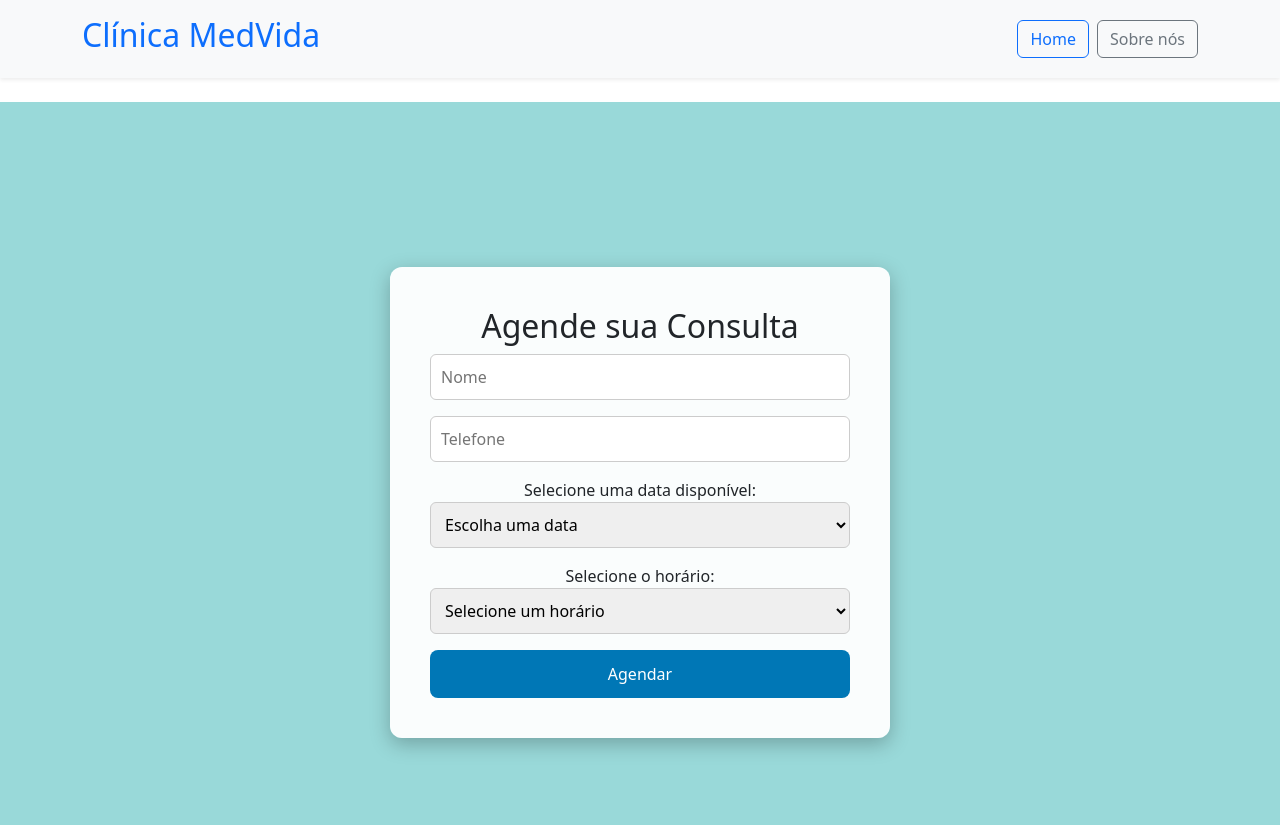
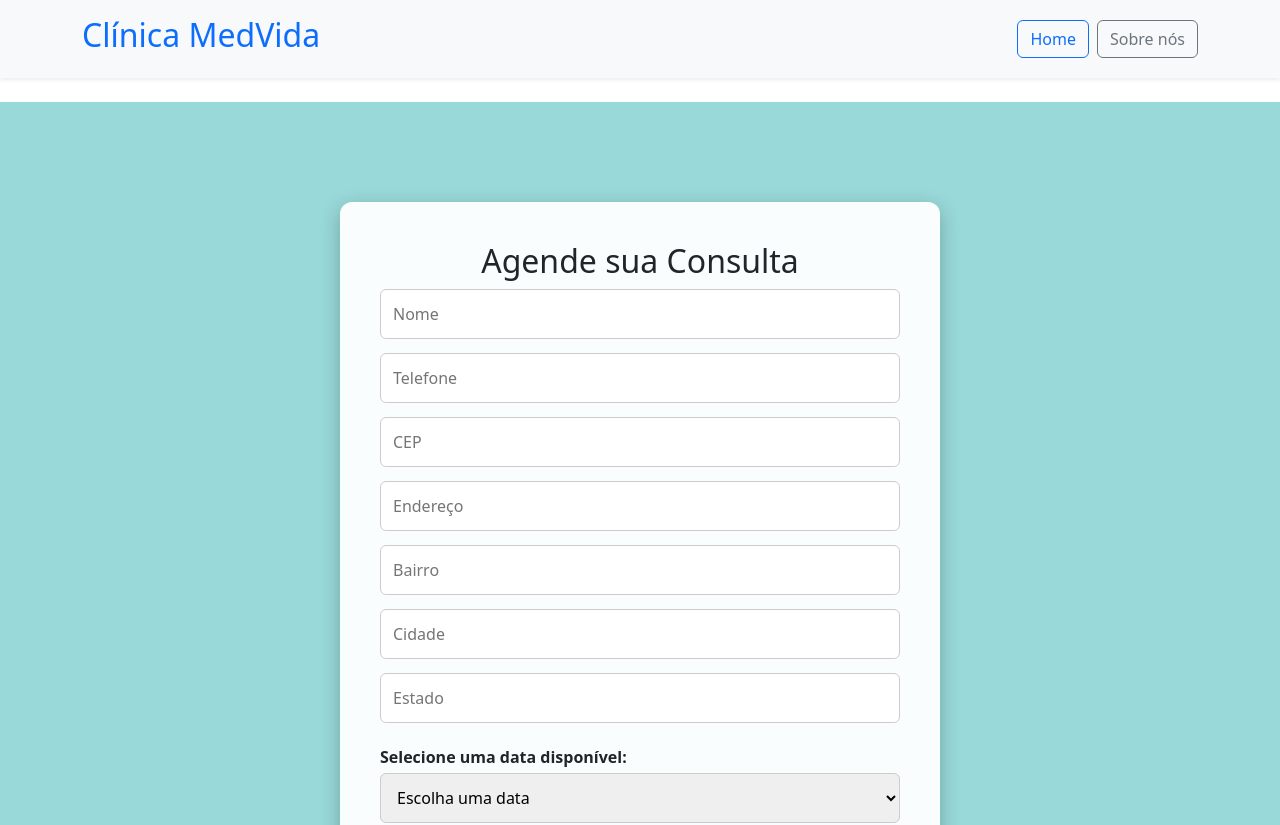
Before and after one commit to albuquerque-raphael/Proj-MedVida, a React (Create React App) app: page /agendamento/1 in a window 1280 px wide. Shown: the top 825 px of the page. Built offline with nearby package versions, Linux system fonts and the light colour scheme.

Commit message:
Integra ViaCEP no formulário de agendamento

```diff
--- a/src/paginas/Agendamento.css
+++ b/src/paginas/Agendamento.css
@@ -5,8 +5,8 @@
   min-height: 100vh;
   display: flex;
   justify-content: center;
-  align-items: center;
-  padding: 60px 20px;
+  align-items: flex-start;
+  padding: 100px 20px 60px;
 }
 
 .formulario-box {
@@ -14,7 +14,7 @@
   padding: 40px;
   border-radius: 12px;
   box-shadow: 0 6px 20px rgba(0, 0, 0, 0.25);
-  max-width: 500px;
+  max-width: 600px;
   width: 100%;
   text-align: center;
 }
@@ -22,16 +22,24 @@
 .formulario input,
 .formulario select {
   width: 100%;
-  padding: 10px;
-  margin-bottom: 16px;
+  padding: 12px;
+  margin-bottom: 14px;
   border-radius: 6px;
   border: 1px solid #ccc;
   font-size: 16px;
+  box-sizing: border-box;
+}
+
+.label-select {
+  display: block;
+  text-align: left;
+  font-weight: bold;
+  margin: 8px 0 4px;
 }
 
 .formulario button {
   width: 100%;
-  padding: 12px;
+  padding: 14px;
   background-color: #0077b6;
   color: white;
   border: none;
@@ -39,6 +47,7 @@
   font-size: 16px;
   cursor: pointer;
   transition: 0.3s;
+  margin-top: 10px;
 }
 
 .formulario button:hover {
@@ -49,4 +58,5 @@
   color: green;
   margin-top: 16px;
   font-weight: bold;
+  font-size: 16px;
 }
--- a/src/paginas/Agendamento.jsx
+++ b/src/paginas/Agendamento.jsx
@@ -7,6 +7,11 @@ function Agendamento() {
   const [formData, setFormData] = useState({
     nome: '',
     telefone: '',
+    cep: '',
+    endereco: '',
+    bairro: '',
+    cidade: '',
+    estado: '',
     data: '',
     horario: ''
   });
@@ -17,18 +22,55 @@ function Agendamento() {
     setFormData({ ...formData, [e.target.name]: e.target.value });
   };
 
+  const handleCepChange = async (e) => {
+    const cep = e.target.value.replace(/\D/g, '');
+    setFormData({ ...formData, cep });
+
+    if (cep.length === 8) {
+      try {
+        const response = await fetch(`https://viacep.com.br/ws/${cep}/json/`);
+        const data = await response.json();
+
+        if (data.erro) {
+          setMensagem('❗ CEP não encontrado.');
+          return;
+        }
+
+        setFormData(prev => ({
+          ...prev,
+          endereco: data.logradouro,
+          bairro: data.bairro,
+          cidade: data.localidade,
+          estado: data.uf
+        }));
+      } catch (error) {
+        setMensagem('❗ Erro ao buscar o endereço pelo CEP.');
+      }
+    }
+  };
+
   const handleSubmit = (e) => {
     e.preventDefault();
-    const { nome, telefone, data, horario } = formData;
+    const { nome, telefone, cep, endereco, bairro, cidade, estado, data, horario } = formData;
 
-    if (!nome || !telefone || !data || !horario) {
+    if (!nome || !telefone || !cep || !endereco || !bairro || !cidade || !estado || !data || !horario) {
       setMensagem('❗ Por favor, preencha todos os campos para validar.');
       return;
     }
 
     localStorage.setItem('agendamento', JSON.stringify(formData));
     setMensagem('✅ Consulta agendada com sucesso! Você receberá a confirmação com data e hora via WhatsApp.');
-    setFormData({ nome: '', telefone: '', data: '', horario: '' });
+    setFormData({
+      nome: '',
+      telefone: '',
+      cep: '',
+      endereco: '',
+      bairro: '',
+      cidade: '',
+      estado: '',
+      data: '',
+      horario: ''
+    });
   };
 
   const datasDisponiveis = [
@@ -45,8 +87,13 @@ function Agendamento() {
           <h2>Agende sua Consulta</h2>
           <form className="formulario" onSubmit={handleSubmit}>
             <input type="text" name="nome" placeholder="Nome" value={formData.nome} onChange={handleChange} required />
+            <input type="tel" name="telefone" placeholder="Telefone" value={formData.telefone} onChange={handleChange} required />
+            <input type="text" name="cep" placeholder="CEP" value={formData.cep} onChange={handleCepChange} required />
 
-            <input type="tel" name="telefone" placeholder="Telefone" value={formData.telefone} onChange={handleChange} required />
+            <input type="text" name="endereco" placeholder="Endereço" value={formData.endereco} readOnly />
+            <input type="text" name="bairro" placeholder="Bairro" value={formData.bairro} readOnly />
+            <input type="text" name="cidade" placeholder="Cidade" value={formData.cidade} readOnly />
+            <input type="text" name="estado" placeholder="Estado" value={formData.estado} readOnly />
 
             <label className="label-select">Selecione uma data disponível:</label>
             <select name="data" value={formData.data} onChange={handleChange} required>
```
Also changed, not shown: 1 other file (tests, documents, lock files or other folders).
